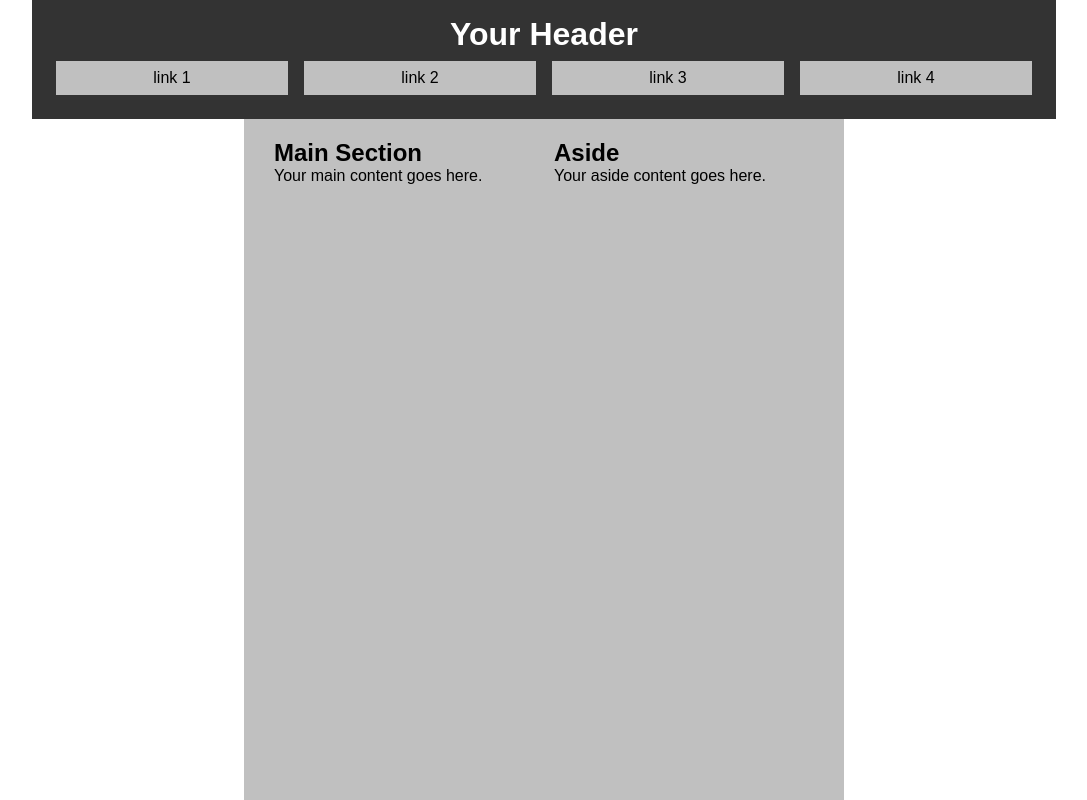
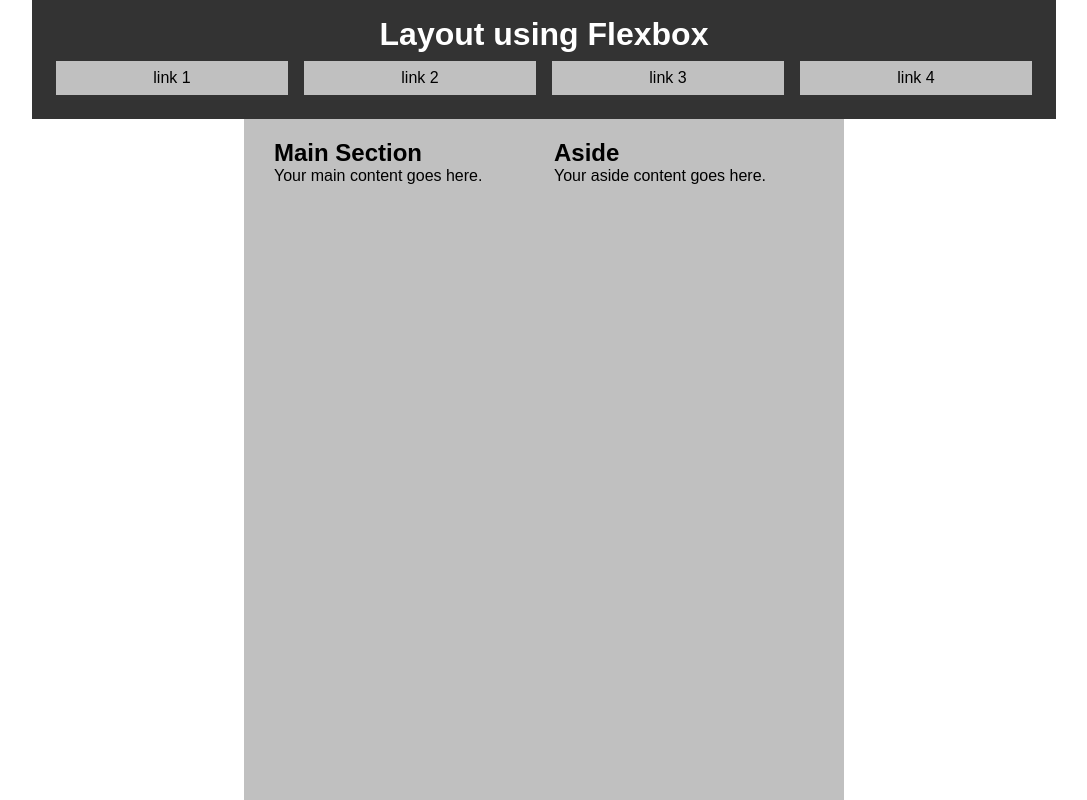
Before and after one commit to lenincompres/ima-front-end-web, a plain HTML site: page index.html in a window 1280 px wide. Shown: the top 800 px of the page, without its empty margins (96-1183 px from the left). Drawn offline with Linux system fonts and the light colour scheme.

Commit message:
Site name updated

```diff
--- a/index.html
+++ b/index.html
@@ -9,7 +9,7 @@
 <body>
 
     <header>
-        <h1>Your Header</h1>
+        <h1>Layout using Flexbox</h1>
         <nav>
           <ul>
             <li>link 1</li>
```
